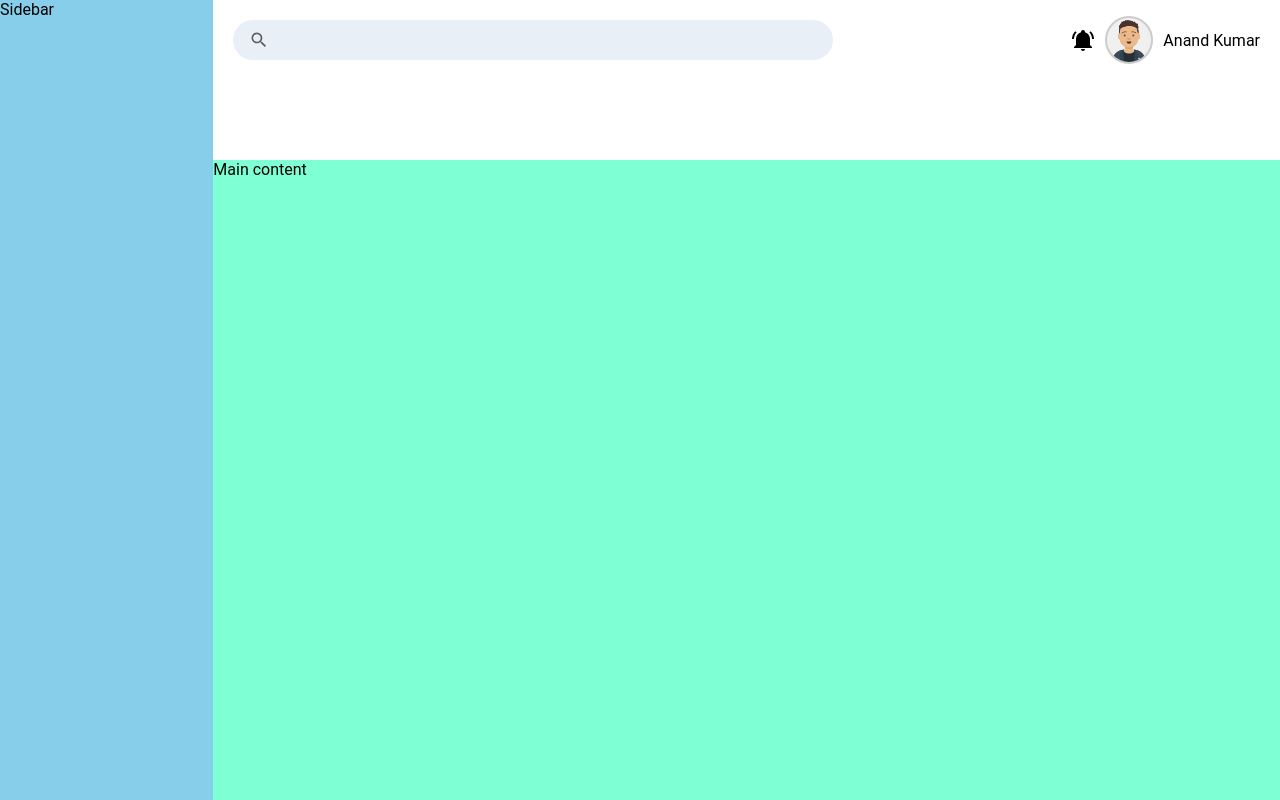
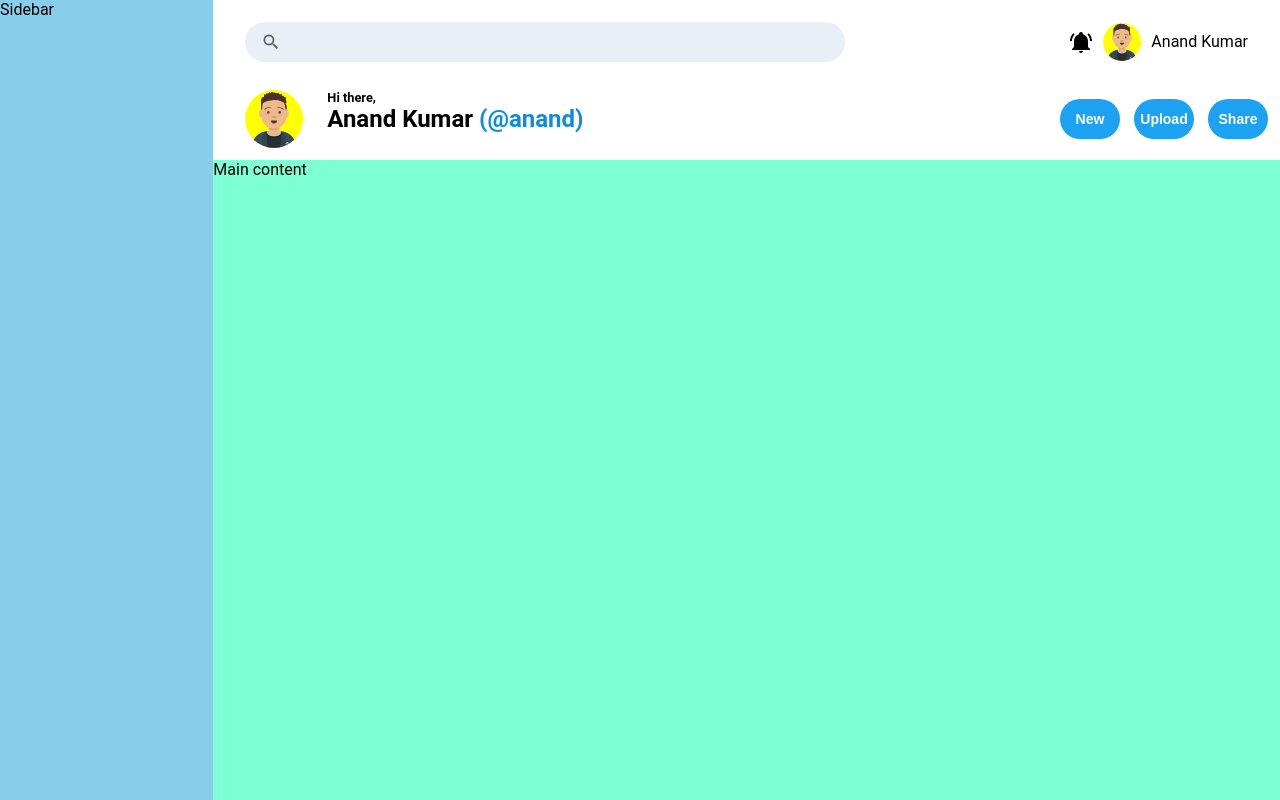
Before and after one commit to Anand-1812/Admin-Dashboard, a plain HTML site: page index.html in a window 1280 px wide. Drawn offline with Linux system fonts and the light colour scheme.

Commit message:
complete the header part

```diff
--- a/index.html
+++ b/index.html
@@ -19,7 +19,20 @@
                 <span>Anand Kumar</span>
             </div>
         </div>
-        <div class="part-2"></div>
+        <div class="bottom-part">
+            <div class="admin">
+                <img class="avatar" src="./images/avataaars.svg" alt="avatar">
+                <div class="admin-msg">
+                    <p class="hi">Hi there,</p>
+                    <h2>Anand Kumar <a href="https://x.com/AnandKumar23587" target="_blank" style="text-decoration: none; color: #0d8ddb;">(@anand)</a></h2>
+                </div>
+            </div>
+            <div class="admin-method">
+                <button>New</button>
+                <button>Upload</button>
+                <button>Share</button>
+            </div>
+        </div>
     </header>
     <aside class="sidebar">Sidebar</aside>
     <main class="content">Main content</main>
--- a/styles.css
+++ b/styles.css
@@ -22,9 +22,11 @@ body {
 } */
 
 .head {
+    margin: 12px;
     grid-area: hd;
     display: flex;
     flex-direction: column;
+    gap: 18px;
 }
 
 aside {
@@ -91,10 +93,60 @@ input {
 }
 
 .right-part .avatar {
-    width: 48px;
-    height: 48px;
+    width: 38px;
+    height: 38px;
     border-radius: 50%;
-    border: 2px solid #ccc;
-    background-color: #f0f0f0;
+    background-color: yellow;
     object-fit: cover;
 }
+
+.admin .avatar {
+    width: 58px;
+    height: 58px;
+    border-radius: 50%;
+    background-color: yellow;
+    object-fit: cover;
+}
+
+.bottom-part {
+    height: 50%;
+    display: flex;
+    justify-content: space-between;
+    align-items: center;
+}
+
+.admin {
+    display: flex;
+    gap: 24px;
+    padding: 0 20px;
+}
+
+.admin-msg .hi {
+    font-size: 0.8rem;
+    font-weight: bold;
+}
+
+.admin-method {
+    display: flex;
+    gap: 14px;
+}
+
+button {
+    background-color: #1da1f2;
+    color: white;
+    font-size: 14px;
+    font-weight: bold;
+    width: 60px;
+    height: 40px;
+    border: none;
+    border-radius: 9999px;
+    cursor: pointer;
+    transition: background-color 0.2s ease;
+    display: flex;
+    justify-content: center;
+    align-items: center;
+}
+
+button:hover {
+    background-color: #0d8ddb;
+}
```
